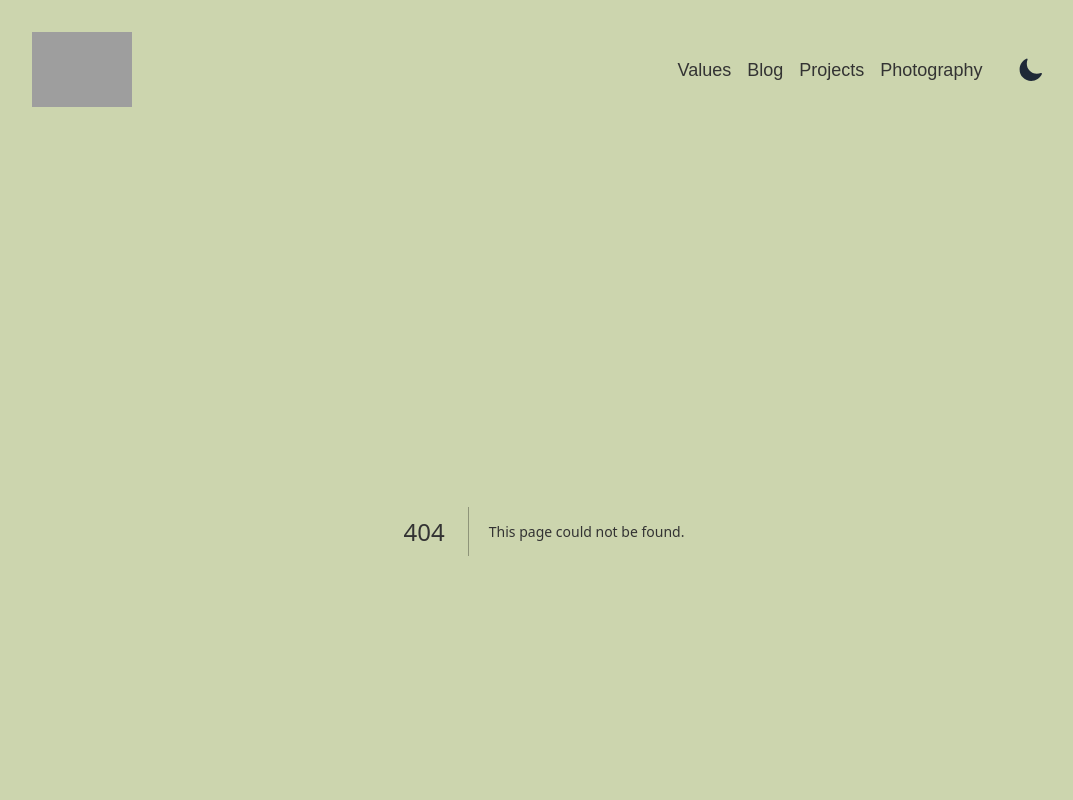
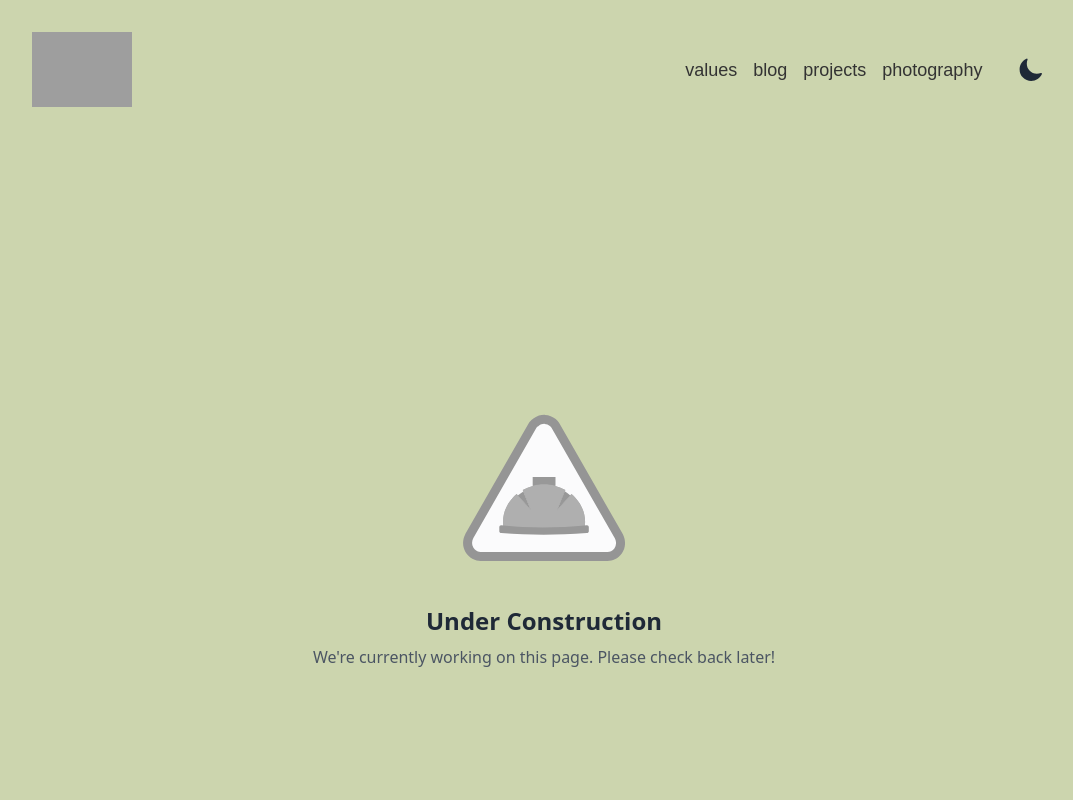
Before and after one commit to avisehgal/avisehgal, a Next.js app: page /blog in a window 1280 px wide. Before the commit this address had no page. Shown: the top 800 px of the page, without its empty margins (96-1169 px from the left). Built offline with nearby package versions, Linux system fonts and the light colour scheme; grey boxes are pictures that could not be loaded.

Commit message:
under construction look

```diff
--- a/pages/_app.tsx
+++ b/pages/_app.tsx
@@ -52,10 +52,10 @@ function MyApp({ Component, pageProps }: AppProps) {
                 <div className="flex items-center">
                 {/* Pages */}
                 <nav>
-                    <Link href="/values" passHref><span className="text-lg hover:text-gray-900 mx-2 cursor-pointer">Values</span></Link>
-                    <Link href="/blog" passHref><span className="text-lg hover:text-gray-900 mx-2 cursor-pointer">Blog</span></Link>
-                    <Link href="/projects" passHref><span className="text-lg  hover:text-gray-900 mx-2 cursor-pointer">Projects</span></Link>
-                    <Link href="/photography" passHref><span className="text-lg  hover:text-gray-900 mx-2 cursor-pointer">Photography</span></Link>
+                    <Link href="/values" passHref><span className="text-lg hover:text-gray-900 mx-2 cursor-pointer">values</span></Link>
+                    <Link href="/blog" passHref><span className="text-lg hover:text-gray-900 mx-2 cursor-pointer">blog</span></Link>
+                    <Link href="/projects" passHref><span className="text-lg  hover:text-gray-900 mx-2 cursor-pointer">projects</span></Link>
+                    <Link href="/photography" passHref><span className="text-lg  hover:text-gray-900 mx-2 cursor-pointer">photography</span></Link>
                 </nav>
                 {/* Dark mode toggle button */}
                 <button onClick={() => setDarkMode(!darkMode)} className="text-gray-800 dark:text-gray-200 px-3 py-1 rounded ml-4">
--- /dev/null
+++ b/pages/blog.tsx
@@ -0,0 +1,25 @@
+import Head from 'next/head';
+import Image from 'next/image';
+import constructionImg from '../public/construction.svg';  // Ensure you have an SVG in your public folder
+
+const UnderConstruction: React.FC = () => {
+  return (
+    <>
+      <Head>
+        <title>Under Construction</title>
+      </Head>
+      <div className="flex flex-col items-center justify-center min-h-screen text-center p-4">
+        <Image
+          src={constructionImg}
+          alt="Under Construction"
+          width={192}
+          height={192}
+        />
+        <h1 className="mt-5 text-2xl font-bold text-gray-800">Under Construction</h1>
+        <p className="text-gray-600 mt-2">We're currently working on this page. Please check back later!</p>
+      </div>
+    </>
+  );
+};
+
+export default UnderConstruction;
--- /dev/null
+++ b/pages/photography.tsx
@@ -0,0 +1,25 @@
+import Head from 'next/head';
+import Image from 'next/image';
+import constructionImg from '../public/construction.svg';  // Ensure you have an SVG in your public folder
+
+const UnderConstruction: React.FC = () => {
+  return (
+    <>
+      <Head>
+        <title>Under Construction</title>
+      </Head>
+      <div className="flex flex-col items-center justify-center min-h-screen text-center p-4">
+        <Image
+          src={constructionImg}
+          alt="Under Construction"
+          width={192}
+          height={192}
+        />
+        <h1 className="mt-5 text-2xl font-bold text-gray-800">Under Construction</h1>
+        <p className="text-gray-600 mt-2">We're currently working on this page. Please check back later!</p>
+      </div>
+    </>
+  );
+};
+
+export default UnderConstruction;
--- /dev/null
+++ b/pages/projects.tsx
@@ -0,0 +1,25 @@
+import Head from 'next/head';
+import Image from 'next/image';
+import constructionImg from '../public/construction.svg';  // Ensure you have an SVG in your public folder
+
+const UnderConstruction: React.FC = () => {
+  return (
+    <>
+      <Head>
+        <title>Under Construction</title>
+      </Head>
+      <div className="flex flex-col items-center justify-center min-h-screen text-center p-4">
+        <Image
+          src={constructionImg}
+          alt="Under Construction"
+          width={192}
+          height={192}
+        />
+        <h1 className="mt-5 text-2xl font-bold text-gray-800">Under Construction</h1>
+        <p className="text-gray-600 mt-2">We're currently working on this page. Please check back later!</p>
+      </div>
+    </>
+  );
+};
+
+export default UnderConstruction;
--- /dev/null
+++ b/pages/values.tsx
@@ -0,0 +1,25 @@
+import Head from 'next/head';
+import Image from 'next/image';
+import constructionImg from '../public/construction.svg';  // Ensure you have an SVG in your public folder
+
+const UnderConstruction: React.FC = () => {
+  return (
+    <>
+      <Head>
+        <title>Under Construction</title>
+      </Head>
+      <div className="flex flex-col items-center justify-center min-h-screen text-center p-4">
+        <Image
+          src={constructionImg}
+          alt="Under Construction"
+          width={192}
+          height={192}
+        />
+        <h1 className="mt-5 text-2xl font-bold text-gray-800">Under Construction</h1>
+        <p className="text-gray-600 mt-2">We're currently working on this page. Please check back later!</p>
+      </div>
+    </>
+  );
+};
+
+export default UnderConstruction;
```
Also changed, not shown: public/construction.svg (added).
